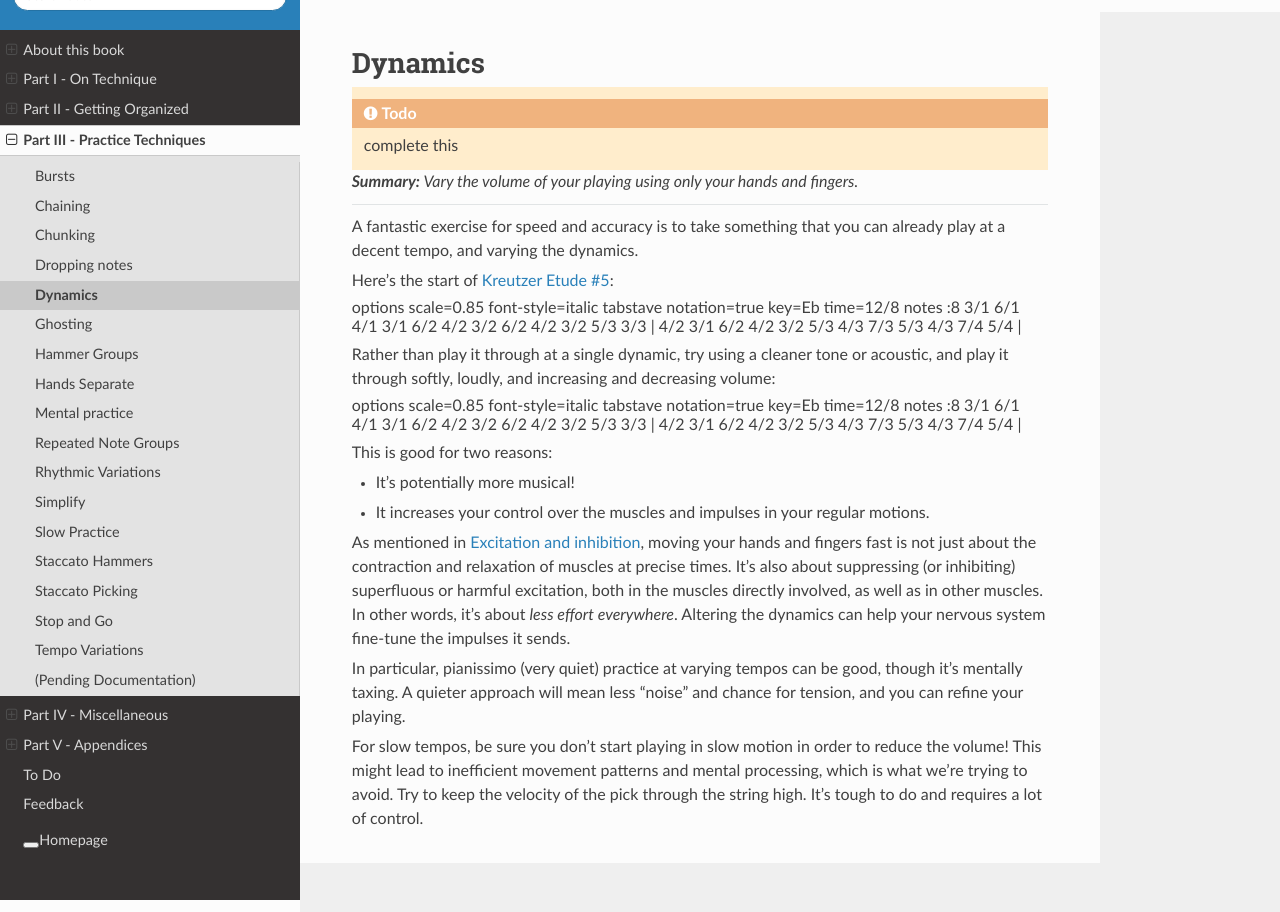
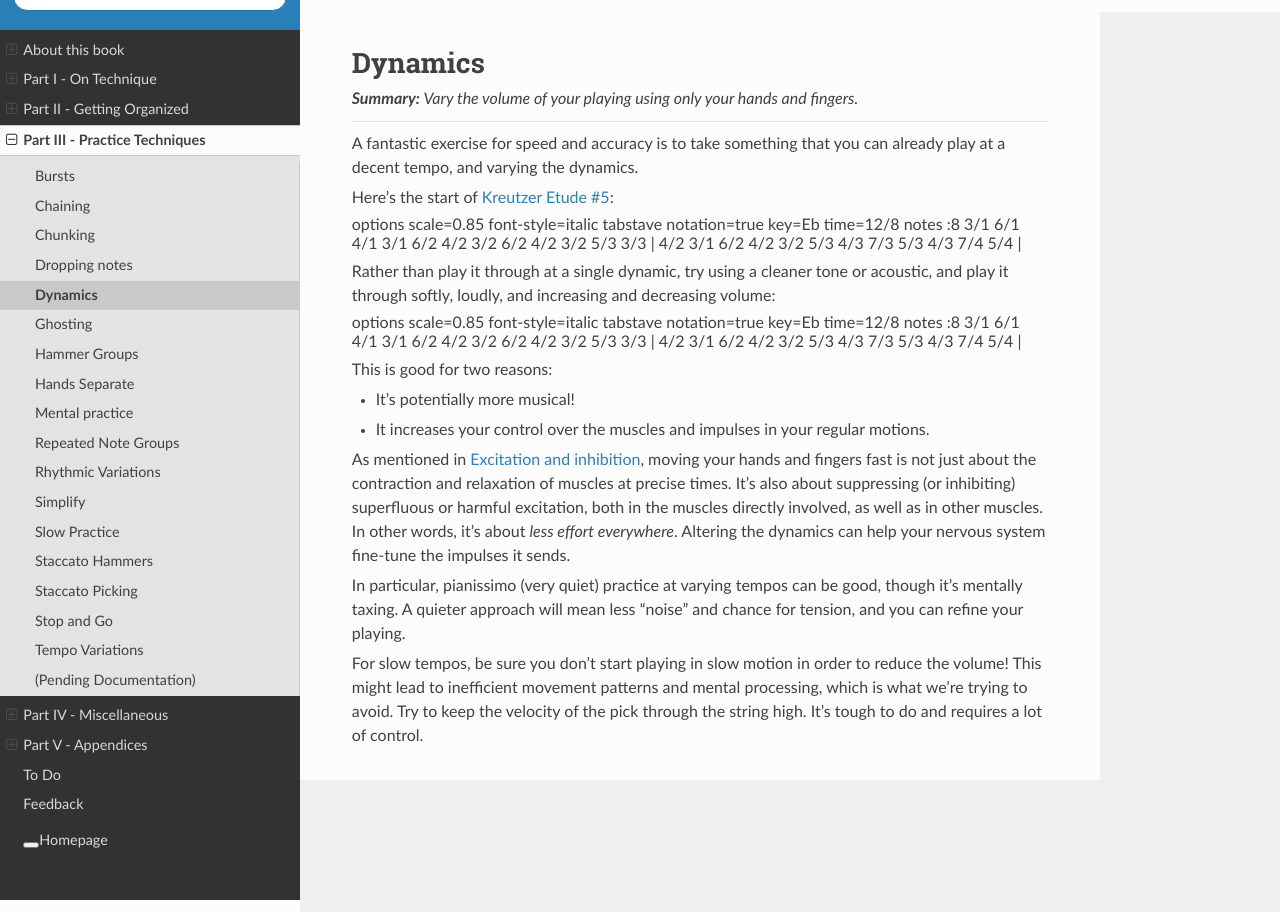
Before and after one commit to jzohrab/practicing-guitar, a Sphinx documentation site: the page built from docs/part-3-techniques/dynamics.rst, in a window 1280 px wide. Built offline with Sphinx 7.4.7 and the Read the Docs theme 2.0.0, drawn with Linux system fonts in a browser that asks for light colours; a script that is not in the unit is left out.

Commit message:
Remove todo.

```diff
--- a/docs/part-3-techniques/dynamics.rst
+++ b/docs/part-3-techniques/dynamics.rst
@@ -1,11 +1,8 @@
 Dynamics
 --------
 
-.. todo:: complete this
-
 .. tech:technique:: dynamics
    :displayname: Dynamics
-   :status: TODO
 
    Vary the volume of your playing using only your hands and fingers.
 
```
